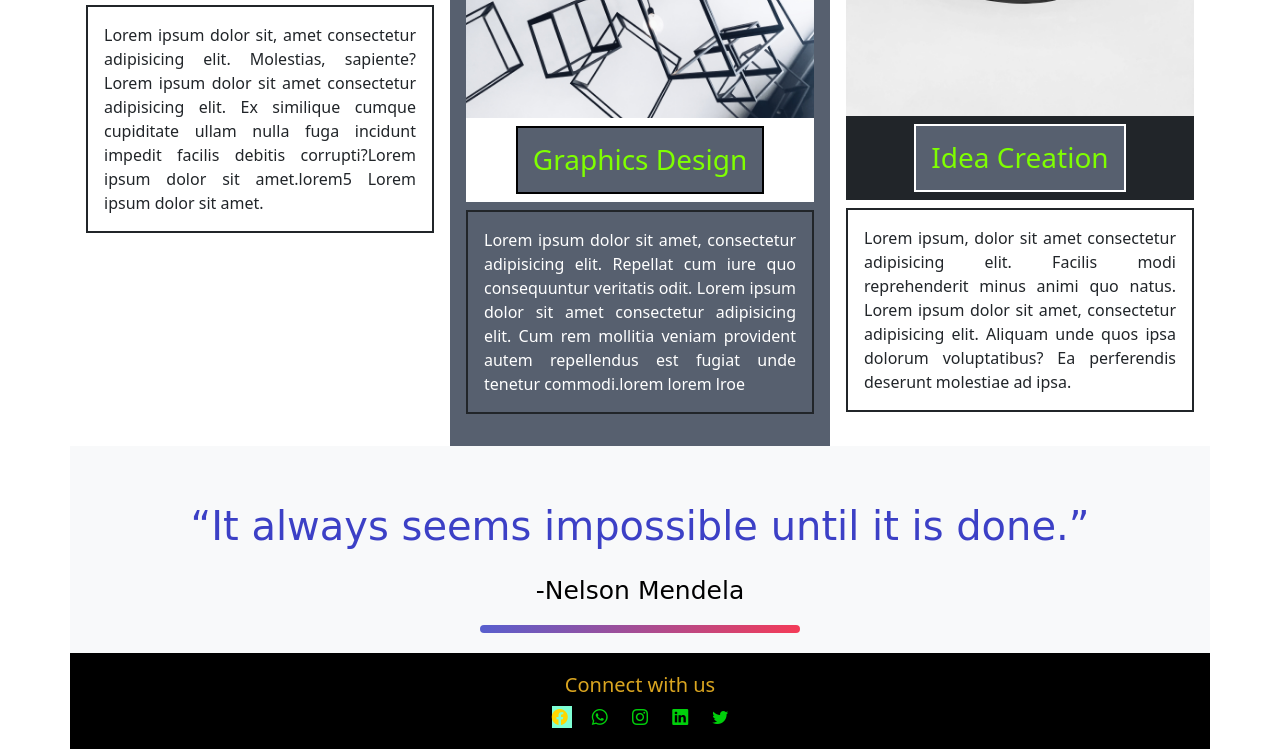
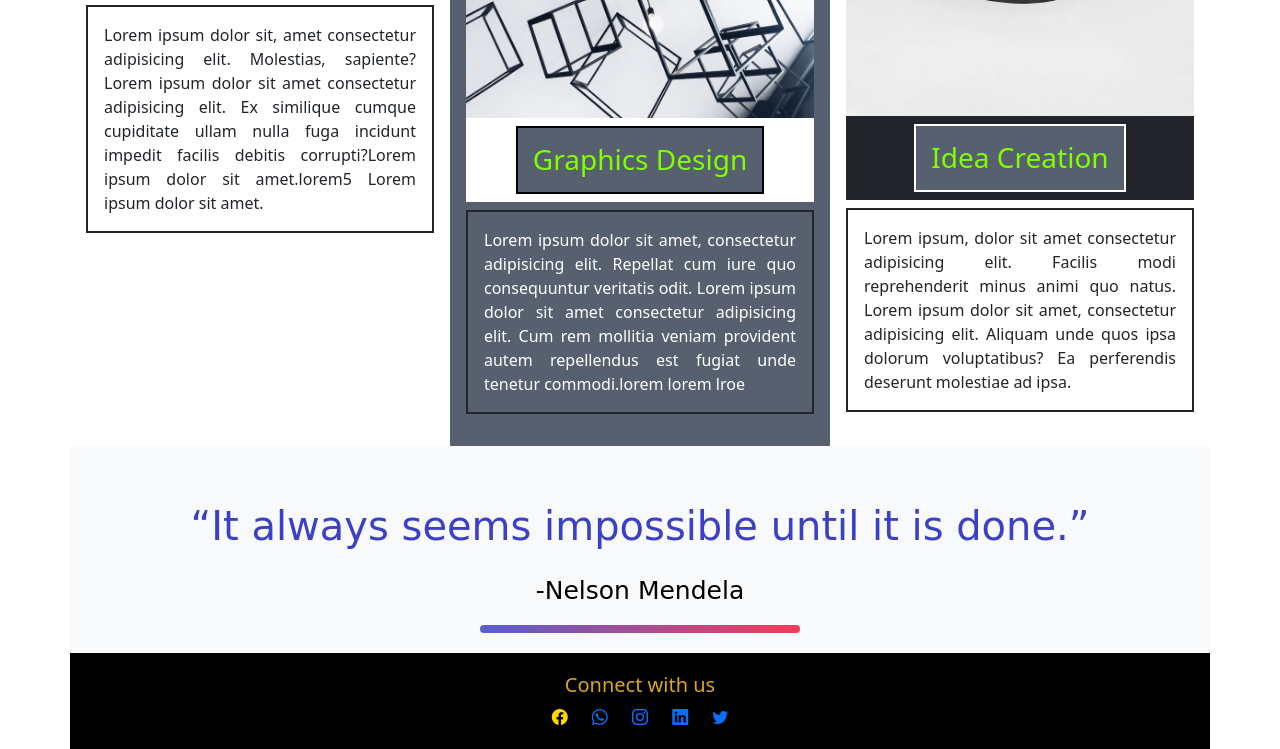
Before and after one commit to MSSohan/service_section_webpage, a plain HTML site: page index.html in a window 1280 px wide. In both pictures the pointer is over the link 561 px from the left and 1467 px from the top of the page. Shown: the part 750-1499 px from the top of the page. Drawn offline with nearby package versions, Linux system fonts and the light colour scheme; a web font is replaced by a local one.

Commit message:
Update style.css

```diff
--- a/css/style.css
+++ b/css/style.css
@@ -74,12 +74,12 @@ main a:hover {
   text-decoration: none;
   transition: 0.6s;
   margin: 10px;
-  color: rgba(0, 235, 12, 0.884);
+
 }
 .social-links:hover {
   color: gold;
   transition: 0.5s;
-  background-color: aquamarine;
+  background-color: transparent;
 }
 .last-section {
   background: rgb(0, 0, 0);
```
